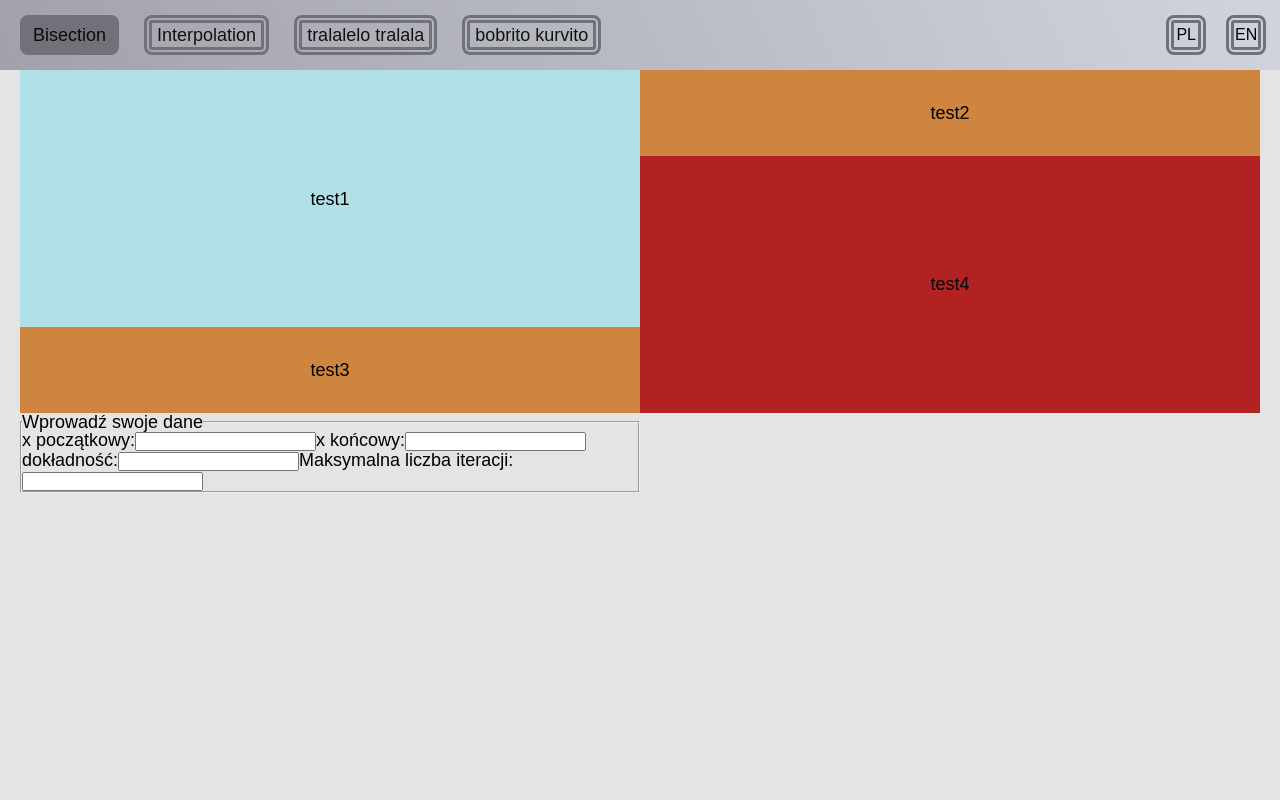
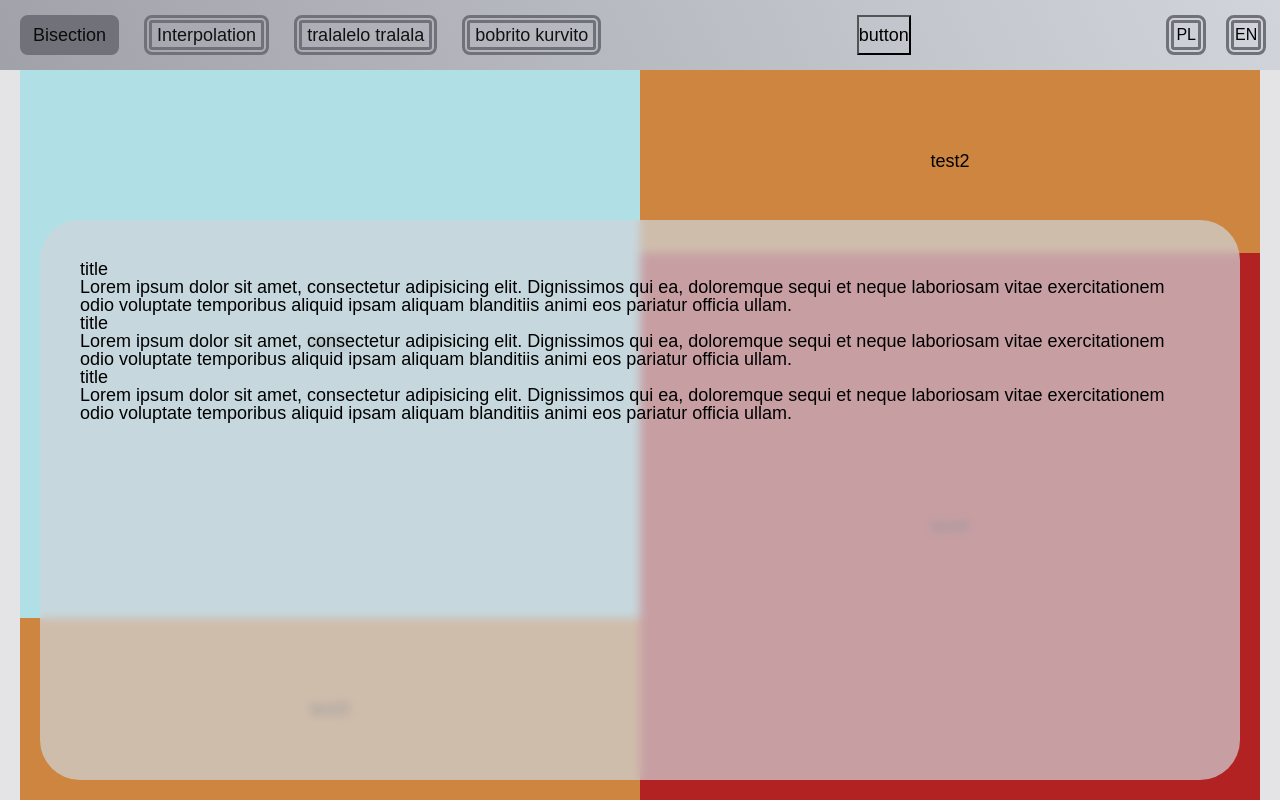
Before and after one commit to Roverp1/numerical_methods.ts, a React (Vite) app: page / in a window 1280 px wide. Built offline with nearby package versions, Linux system fonts and the light colour scheme.

Commit message:
layout(ModalDescription) and create ButtonDescription in header to open and close modal in the future

```diff
--- a/src/app/App.tsx
+++ b/src/app/App.tsx
@@ -1,6 +1,7 @@
 import { Outlet } from "react-router-dom";
 
 import Header from "../widgets/Header/Header";
+import ModalDescription from "../widgets/modals/ModalDescription/ModalDescription";
 
 import "./App.scss";
 
@@ -9,6 +10,7 @@ const App = () => {
     <div className="container">
       <Header />
       <Outlet />
+      <ModalDescription />
     </div>
   );
 };
--- a/src/pages/PageBisection/PageBisection.tsx
+++ b/src/pages/PageBisection/PageBisection.tsx
@@ -57,7 +57,7 @@ const PageBisection = () => {
 
       {/* <form action="" className="page-bisection__function"></form> */}
 
-      <form className="page-bisection__given-data">
+      {/* <form className="page-bisection__given-data">
         <fieldset>
           <legend>Wprowadź swoje dane</legend>
 
@@ -73,7 +73,7 @@ const PageBisection = () => {
           <label>Maksymalna liczba iteracji:</label>
           <input onChange={onHandleChange} name="maxIter" type="number" />
         </fieldset>
-      </form>
+      </form> */}
 
       <SectionResults result={result} />
     </main>
--- /dev/null
+++ b/src/shared/buttons/ButtonDescription/ButtonDescription.tsx
@@ -0,0 +1,11 @@
+import "./ButtonDescription.scss";
+
+const ButtonDescription = () => {
+  return (
+    <>
+      <button className="button-description">button</button>
+    </>
+  );
+};
+
+export default ButtonDescription;
--- a/src/widgets/Header/Header.tsx
+++ b/src/widgets/Header/Header.tsx
@@ -1,6 +1,8 @@
 import { Link } from "react-router-dom";
 import { useLocation } from "react-router-dom";
 import classNames from "classnames";
+
+import ButtonDescription from "../../shared/buttons/ButtonDescription/ButtonDescription";
 
 import "./Header.scss";
 
@@ -49,6 +51,8 @@ const Header = () => {
           </ul>
         </nav>
 
+        <ButtonDescription />
+
         <div className="header__language-switching">
           <button>PL</button>
           <button>EN</button>
--- /dev/null
+++ b/src/widgets/modals/ModalDescription/ModalDescription.scss
@@ -0,0 +1,13 @@
+.modal-description {
+  position: absolute;
+  z-index: 10;
+  bottom: 2rem;
+  right: 4rem;
+  left: 4rem;
+  height: 70vh;
+
+  padding: 4rem;
+  border-radius: 4rem;
+  background-color: rgba(209, 213, 219, 0.7);
+  backdrop-filter: blur(5px);
+}
--- /dev/null
+++ b/src/widgets/modals/ModalDescription/ModalDescription.tsx
@@ -0,0 +1,28 @@
+import "./ModalDescription.scss";
+
+const ModalDescription = () => {
+  return (
+    <div className="modal-description">
+      <h2>title</h2>
+      <p>
+        Lorem ipsum dolor sit amet, consectetur adipisicing elit. Dignissimos qui ea, doloremque
+        sequi et neque laboriosam vitae exercitationem odio voluptate temporibus aliquid ipsam
+        aliquam blanditiis animi eos pariatur officia ullam.
+      </p>
+      <h2>title</h2>
+      <p>
+        Lorem ipsum dolor sit amet, consectetur adipisicing elit. Dignissimos qui ea, doloremque
+        sequi et neque laboriosam vitae exercitationem odio voluptate temporibus aliquid ipsam
+        aliquam blanditiis animi eos pariatur officia ullam.
+      </p>
+      <h2>title</h2>
+      <p>
+        Lorem ipsum dolor sit amet, consectetur adipisicing elit. Dignissimos qui ea, doloremque
+        sequi et neque laboriosam vitae exercitationem odio voluptate temporibus aliquid ipsam
+        aliquam blanditiis animi eos pariatur officia ullam.
+      </p>
+    </div>
+  );
+};
+
+export default ModalDescription;
```
Also changed, not shown: src/shared/buttons/ButtonDescription/ButtonDescription.scss (added).
